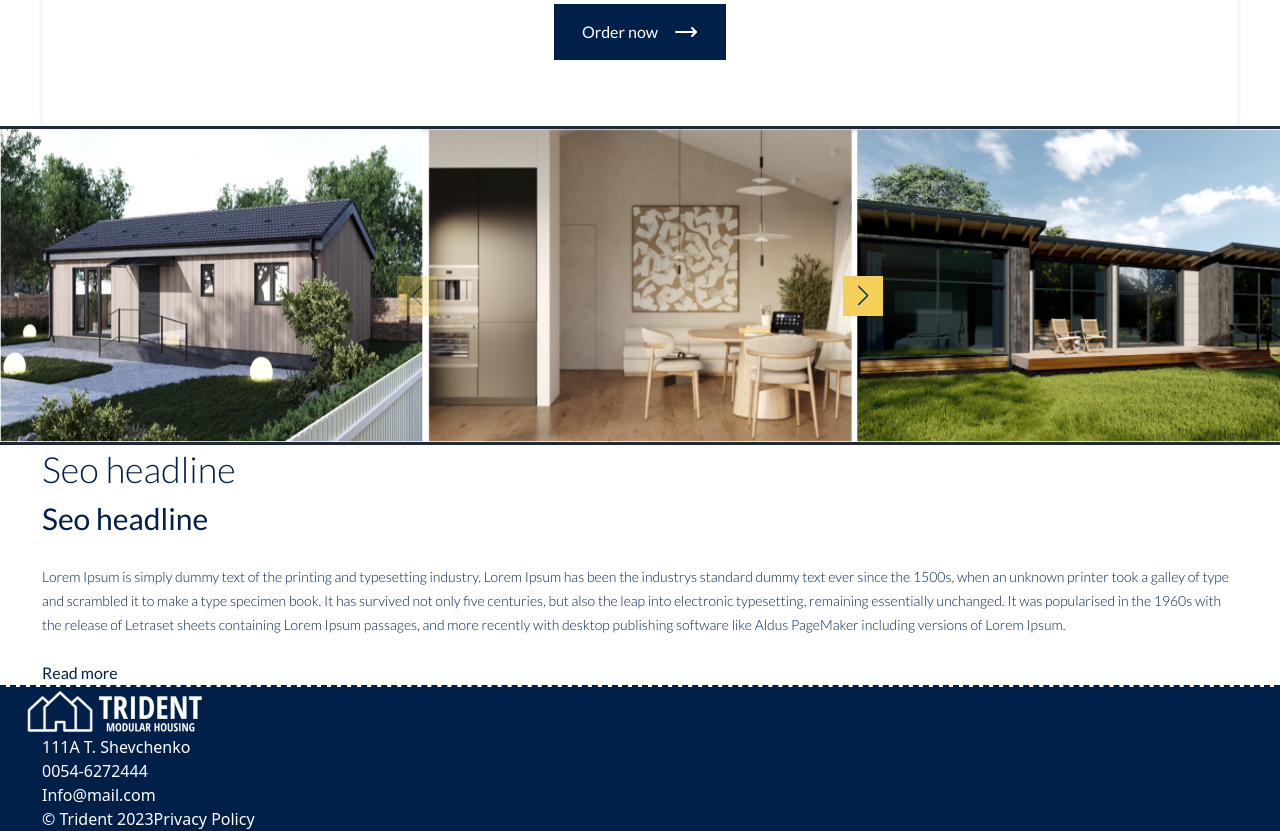
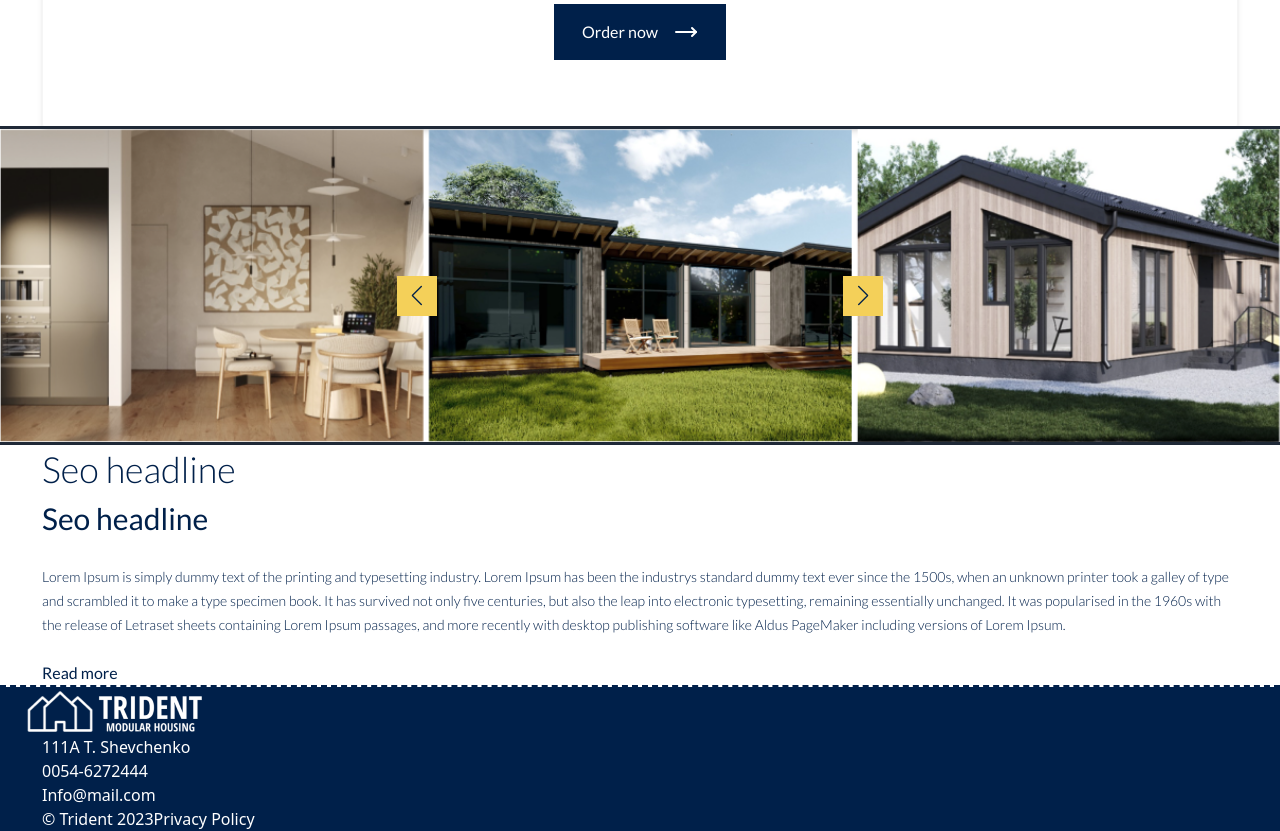
Before and after one commit to IgorBoichuk/trident, a Next.js app: page / in a window 1280 px wide. Shown: the part 4360-5191 px from the top of the page. Built offline with nearby package versions, Linux system fonts and the light colour scheme.

Commit message:
autoplay

```diff
--- a/src/app/shared/Swiper/Swiper.jsx
+++ b/src/app/shared/Swiper/Swiper.jsx
@@ -12,9 +12,10 @@ export const SwiperSlider = ({ data }) => {
 			modules={[Navigation, A11y, Autoplay]}
 			spaceBetween={5}
 			slidesPerView={3}
+			autoplay={{
+				delay: 3000,
+			}}
 			navigation
-			onSlideChange={() => console.log("slide change")}
-			onSwiper={swiper => console.log(swiper)}
 		>
 			{data.map(item => (
 				<SwiperSlide>
```
